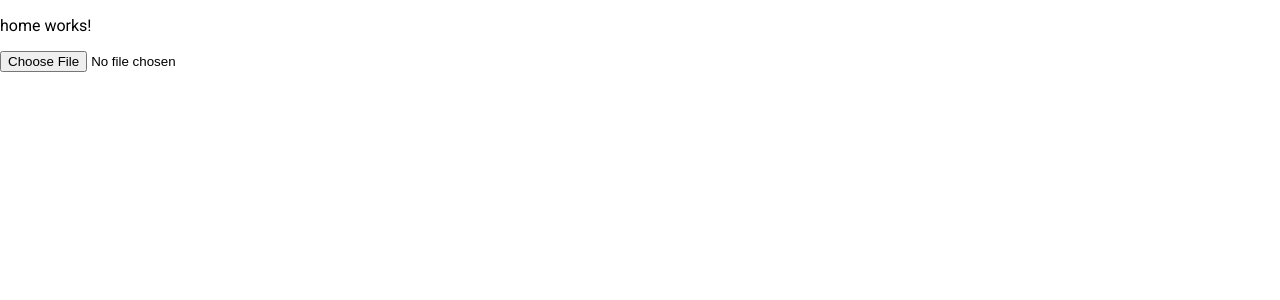
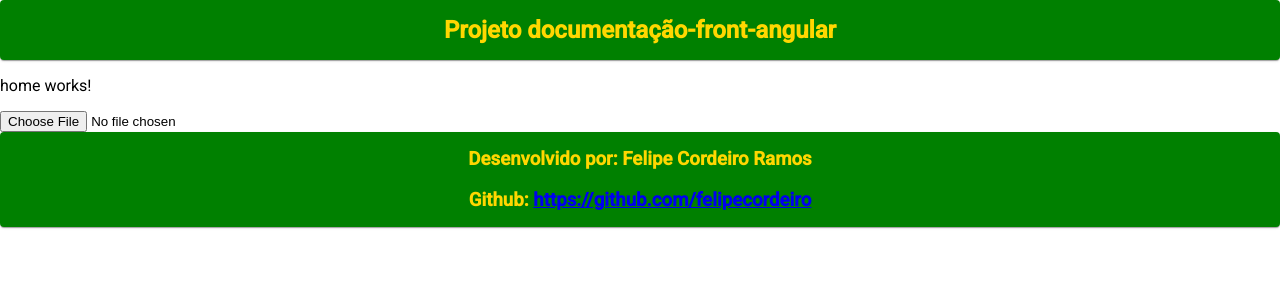
Before and after one commit to felipecordeiro/documentacao-front-angular, an Angular app: page /home in a window 1280 px wide. Shown: the top 300 px of the page. Built offline with nearby package versions, Linux system fonts and the light colour scheme; what ngx-papaparse would draw is missing.

Commit message:
Estiliza header e footer

```diff
--- a/src/app/app.component.html
+++ b/src/app/app.component.html
@@ -1,3 +1,3 @@
-<dfa-header></dfa-header>
+<dfa-header titulo="Projeto documentação-front-angular"></dfa-header>
 <router-outlet></router-outlet>
 <dfa-footer></dfa-footer>
--- a/src/app/core/components/footer/footer.component.html
+++ b/src/app/core/components/footer/footer.component.html
@@ -0,0 +1,4 @@
+<mat-card class="centraliza-texto cor-texto cor-background">
+    <h3>Desenvolvido por: Felipe Cordeiro Ramos</h3>
+    <h3>Github: <a href="https://github.com/felipecordeiro">https://github.com/felipecordeiro</a></h3>
+</mat-card>
--- a/src/app/core/components/footer/footer.component.module.ts
+++ b/src/app/core/components/footer/footer.component.module.ts
@@ -1,9 +1,12 @@
 import { NgModule } from '@angular/core';
+import { MaterialModule } from '../../material.module';
 
 import { FooterComponent } from './footer.component';
 
 @NgModule({
-    imports: [],
+    imports: [
+        MaterialModule
+    ],
     exports: [FooterComponent],
     declarations: [FooterComponent],
     providers: [],
--- a/src/app/core/components/header/header.component.html
+++ b/src/app/core/components/header/header.component.html
@@ -0,0 +1,3 @@
+<mat-card class="centraliza-texto cor-texto cor-background">
+    <h2>{{titulo}}</h2>
+</mat-card>
--- a/src/app/core/components/header/header.component.module.ts
+++ b/src/app/core/components/header/header.component.module.ts
@@ -1,9 +1,12 @@
 import { NgModule } from '@angular/core';
+import { MaterialModule } from '../../material.module';
 
 import { HeaderComponent } from './header.component';
 
 @NgModule({
-    imports: [],
+    imports: [
+        MaterialModule
+    ],
     exports: [HeaderComponent],
     declarations: [HeaderComponent],
     providers: [],
--- a/src/app/core/components/header/header.component.ts
+++ b/src/app/core/components/header/header.component.ts
@@ -1,4 +1,4 @@
-import { Component, OnInit } from '@angular/core';
+import { Component, Input, OnInit } from '@angular/core';
 
 @Component({
     selector: 'dfa-header',
@@ -6,6 +6,10 @@ import { Component, OnInit } from '@angular/core';
 })
 
 export class HeaderComponent implements OnInit {
+
+    @Input()
+    titulo = ''
+
     constructor() { }
 
     ngOnInit() { }
--- a/src/styles.scss
+++ b/src/styles.scss
@@ -2,3 +2,15 @@
 
 html, body { height: 100%; }
 body { margin: 0; font-family: Roboto, "Helvetica Neue", sans-serif; }
+
+.centraliza-texto {
+    text-align: center;
+}
+
+.cor-background {
+    background-color: green;
+}
+
+.cor-texto {
+    color: gold;
+}
```
